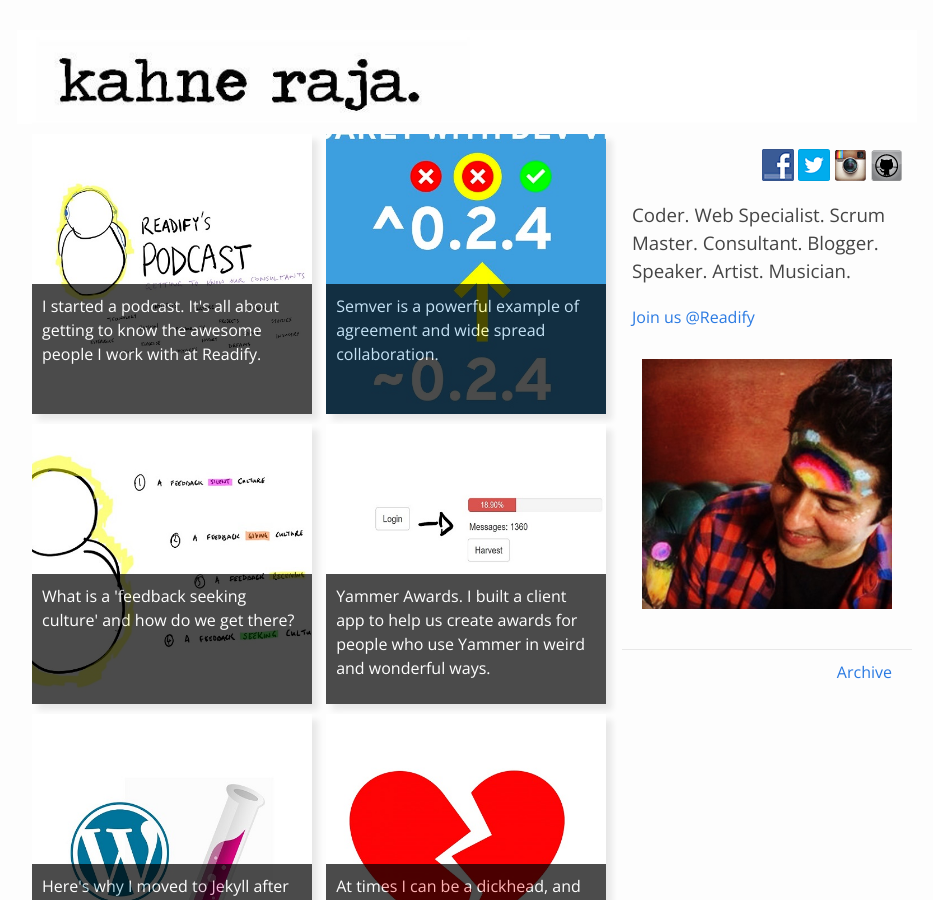
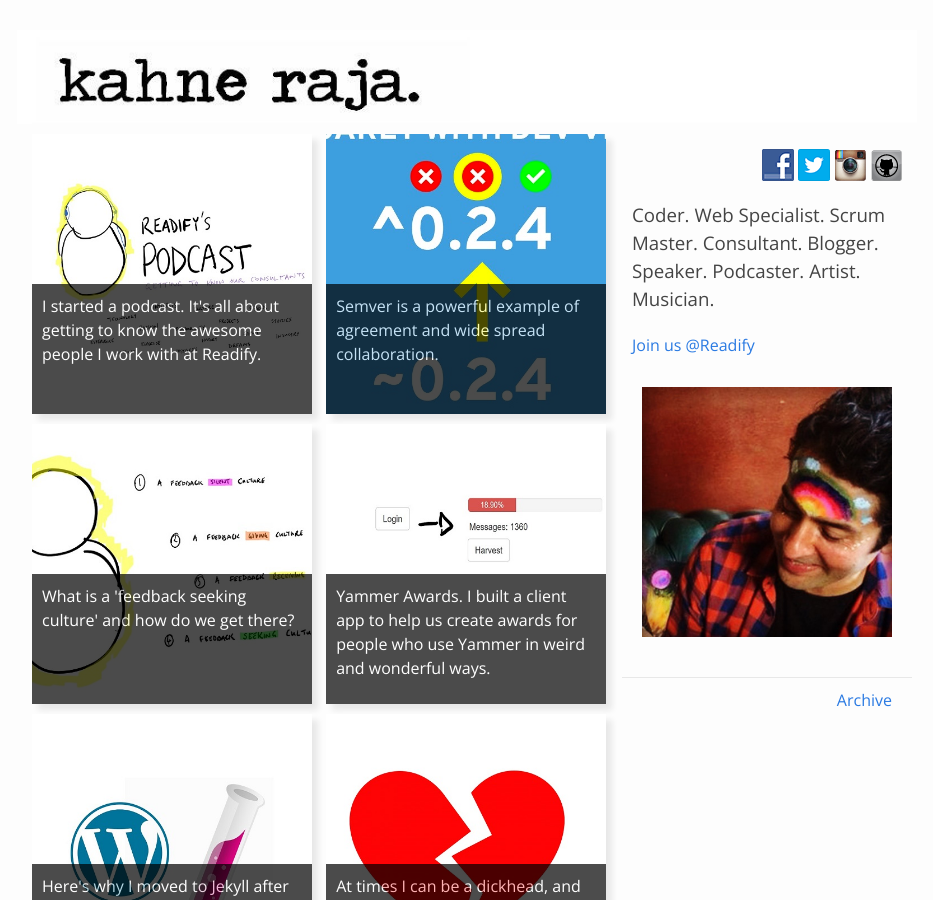
Before and after one commit to dblock/kahneraja.github.io, a Jekyll site: the page built from index.html, in a window 1280 px wide and 900 px high. Shown: the whole window, without its empty margins (173-1106 px from the left). Built offline with Jekyll 4.4.1, drawn with Linux system fonts in a browser that asks for light colours.

Commit message:
Update about.html

```diff
--- a/_includes/about.html
+++ b/_includes/about.html
@@ -6,7 +6,7 @@
 		<a href="http://www.github.com/kahneraja" target="_blank"><img src="{{ site.baseurl }}/assets/global/github.png" alt=""></a>
 	</div>
 	<div class="greeting">
-		<h3>Coder. Web Specialist. Scrum Master. Consultant. Blogger. Speaker. Artist. Musician.</h3>
+		<h3>Coder. Web Specialist. Scrum Master. Consultant. Blogger. Speaker. Podcaster. Artist. Musician.</h3>
 	</div>
 	<div>
 		<a href="https://join.readify.net?source=kahneraja.com" target="_blank">Join us @Readify</a>
```
